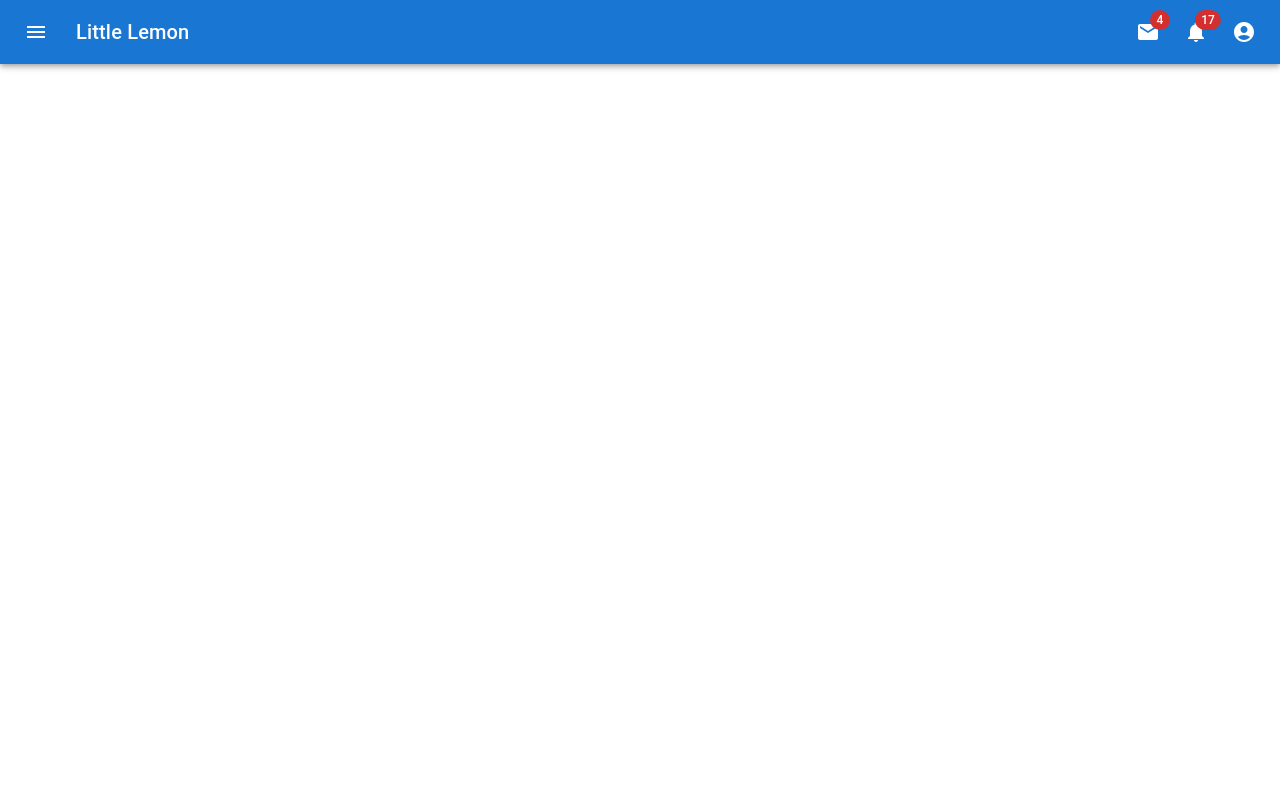
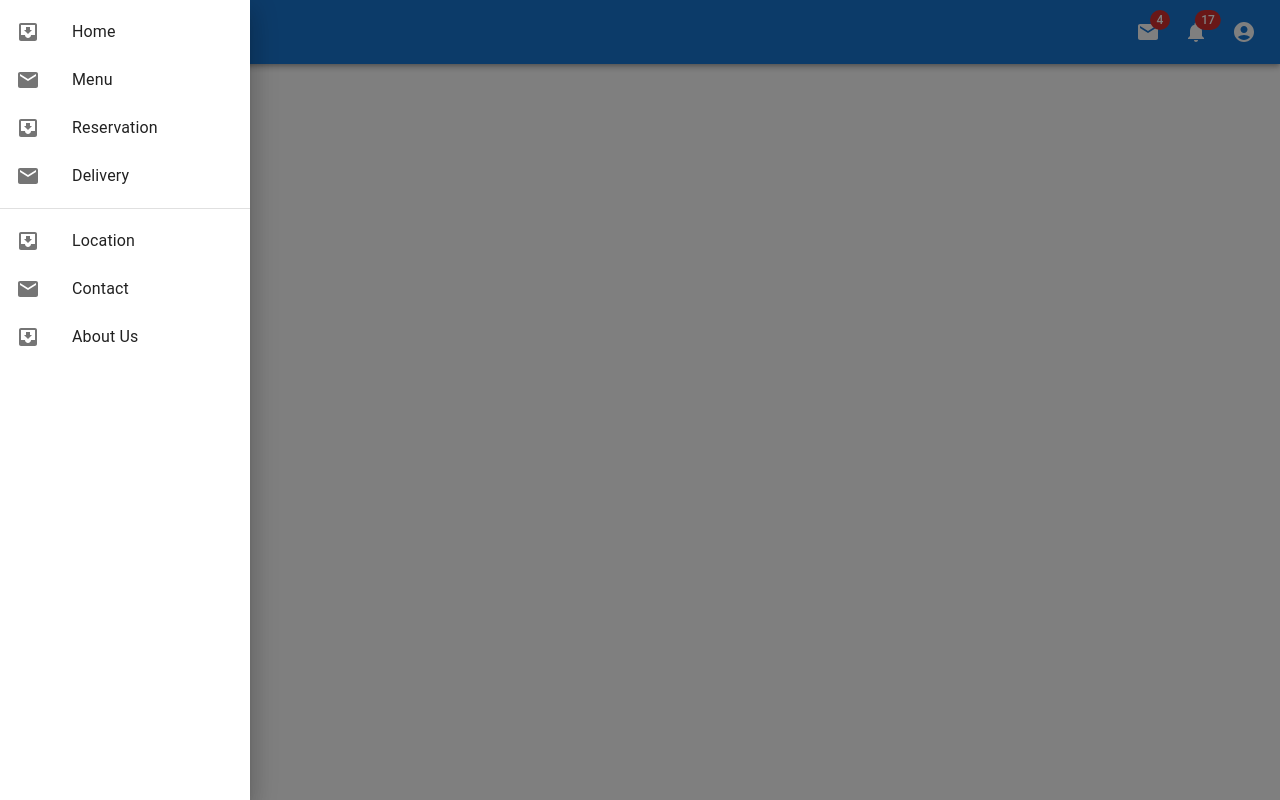
Before and after one commit to yunji0387/meta-fe-capstone, a React (Create React App) app: page / in a window 1280 px wide. Both pictures are taken after a click on the button 36 px from the left and 32 px from the top of the page. Built offline with nearby package versions, Linux system fonts and the light colour scheme.

Commit message:
test drawer(sidebar)

```diff
--- a/src/components/Navbar.js
+++ b/src/components/Navbar.js
@@ -7,15 +7,24 @@ import Typography from '@mui/material/Typography';
 import Badge from '@mui/material/Badge';
 import MenuItem from '@mui/material/MenuItem';
 import Menu from '@mui/material/Menu';
-import MenuIcon from '@mui/icons-material/Menu';
+// import MenuIcon from '@mui/icons-material/Menu';
 import AccountCircle from '@mui/icons-material/AccountCircle';
 import MailIcon from '@mui/icons-material/Mail';
 import NotificationsIcon from '@mui/icons-material/Notifications';
 import MoreIcon from '@mui/icons-material/MoreVert';
 
+import Sidebar from './Sidebar';
+
 export default function Navbar() {
   const [anchorEl, setAnchorEl] = React.useState(null);
   const [mobileMoreAnchorEl, setMobileMoreAnchorEl] = React.useState(null);
+
+  const [isSidebarOpen, setIsSidebarOpen] = React.useState(false);
+
+  const handleSidebarToggle = () => {
+    setIsSidebarOpen(!isSidebarOpen);
+  };
+
 
   const isMenuOpen = Boolean(anchorEl);
   const isMobileMenuOpen = Boolean(mobileMoreAnchorEl);
@@ -115,15 +124,17 @@ export default function Navbar() {
     <Box sx={{ flexGrow: 1 }}>
       <AppBar position="static">
         <Toolbar>
-          <IconButton
+          {/* <IconButton
             size="large"
             edge="start"
             color="inherit"
             aria-label="open drawer"
             sx={{ mr: 2 }}
+            onClick={handleSidebarToggle} // Toggle the Sidebar drawer
           >
-            <MenuIcon />
-          </IconButton>
+            <Sidebar open={isSidebarOpen} toggleSidebar={handleSidebarToggle} />
+          </IconButton> */}
+          <Sidebar open={isSidebarOpen} toggleSidebar={handleSidebarToggle} />
           <Typography
             variant="h6"
             noWrap
--- /dev/null
+++ b/src/components/Sidebar.js
@@ -0,0 +1,90 @@
+import * as React from 'react';
+import Box from '@mui/material/Box';
+import Drawer from '@mui/material/Drawer';
+import Button from '@mui/material/Button';
+import List from '@mui/material/List';
+import Divider from '@mui/material/Divider';
+import ListItem from '@mui/material/ListItem';
+import ListItemButton from '@mui/material/ListItemButton';
+import ListItemIcon from '@mui/material/ListItemIcon';
+import ListItemText from '@mui/material/ListItemText';
+import InboxIcon from '@mui/icons-material/MoveToInbox';
+import MailIcon from '@mui/icons-material/Mail';
+import IconButton from '@mui/material/IconButton';
+import MenuIcon from '@mui/icons-material/Menu';
+
+export default function Sidebar({ open, toggleSidebar }) {
+  const [state, setState] = React.useState({
+    left: false,
+  });
+
+  const toggleDrawer = (anchor, open) => (event) => {
+    if (event.type === 'keydown' && (event.key === 'Tab' || event.key === 'Shift')) {
+      return;
+    }
+
+    setState({ ...state, [anchor]: open });
+  };
+
+  const list = (anchor) => (
+    <Box
+      sx={{ width: 250 }}
+      role="presentation"
+      onClick={toggleDrawer(anchor, false)}
+      onKeyDown={toggleDrawer(anchor, false)}
+    >
+      <List>
+        {['Home', 'Menu', 'Reservation', 'Delivery'].map((text, index) => (
+          <ListItem key={text} disablePadding>
+            <ListItemButton>
+              <ListItemIcon>
+                {index % 2 === 0 ? <InboxIcon /> : <MailIcon />}
+              </ListItemIcon>
+              <ListItemText primary={text} />
+            </ListItemButton>
+          </ListItem>
+        ))}
+      </List>
+      <Divider />
+      <List>
+        {['Location', 'Contact', 'About Us'].map((text, index) => (
+          <ListItem key={text} disablePadding>
+            <ListItemButton>
+              <ListItemIcon>
+                {index % 2 === 0 ? <InboxIcon /> : <MailIcon />}
+              </ListItemIcon>
+              <ListItemText primary={text} />
+            </ListItemButton>
+          </ListItem>
+        ))}
+      </List>
+    </Box>
+  );
+
+  return (
+    <div>
+      <React.Fragment key={'left'}>
+        {/* <Button onClick={toggleDrawer('left', true)}>
+            <MenuIcon />
+        </Button> */}
+        <IconButton
+            size="large"
+            edge="start"
+            color="inherit"
+            aria-label="open drawer"
+            sx={{ mr: 2 }}
+            onClick={toggleSidebar} // Toggle the Sidebar drawer
+          >
+            <MenuIcon />
+          </IconButton>
+        <Drawer
+          anchor={'left'}
+          open={open}
+          onClose={toggleSidebar}
+        >
+          {list('left')}
+        </Drawer>
+      </React.Fragment>
+    </div>
+  );
+}
```
